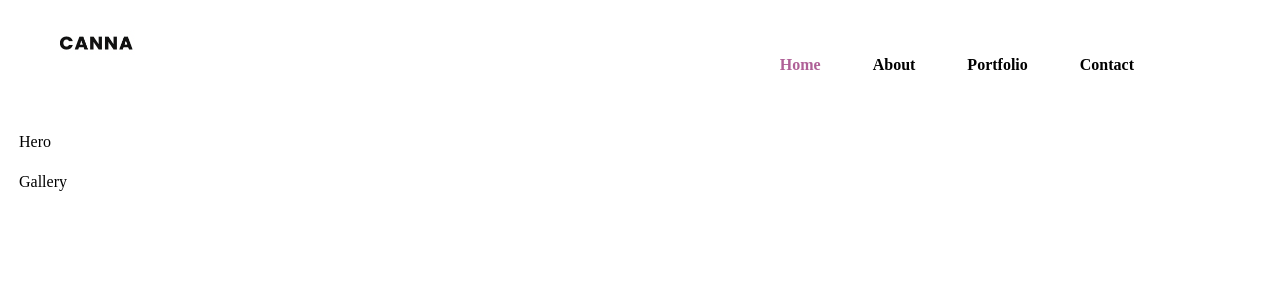
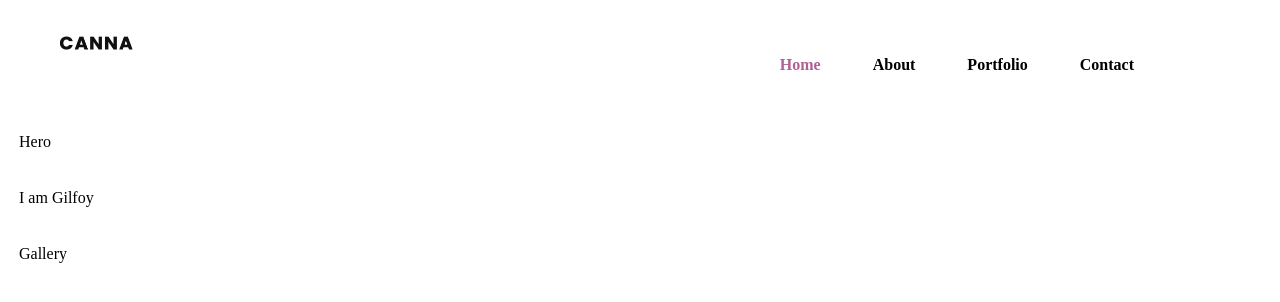
Before and after one commit to Japunki/25June22, a plain HTML site: page index.html in a window 1280 px wide. Drawn offline with Linux system fonts and the light colour scheme.

```diff
--- a/index.html
+++ b/index.html
@@ -20,6 +20,7 @@
  </div>
 </div>
 <div class="flex_container_2">Hero</div>
+<div><p>I am Gilfoy</p></div>
 <div class="flex_container_3">Gallery</div>
 </body>
 </html>
```
